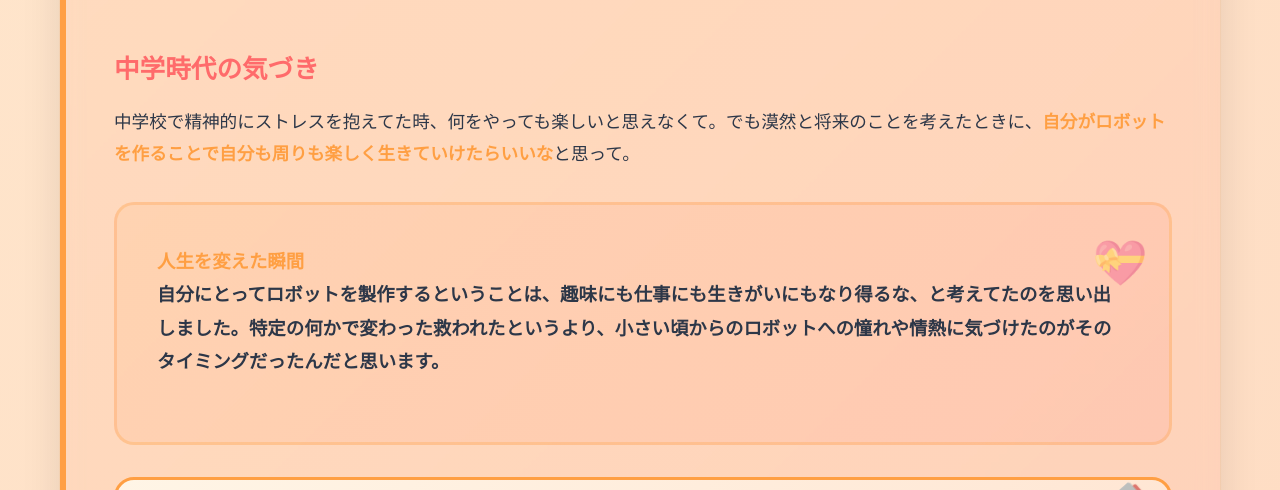
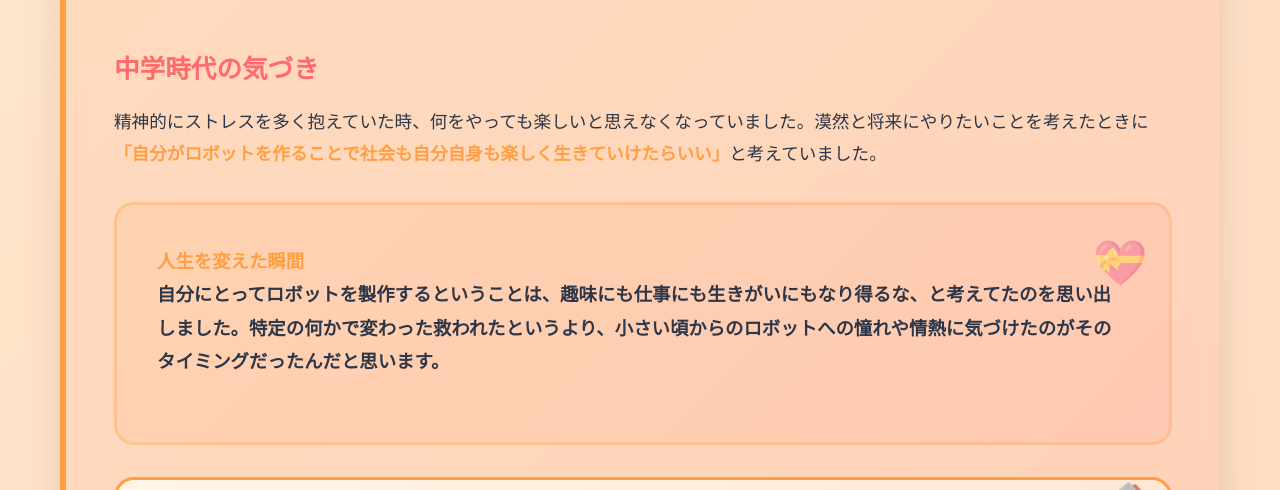
Before and after one commit to Getabako/ashioto2025, a plain HTML site: page haruppy.html in a window 1280 px wide. Shown: the part 1894-2384 px from the top of the page. Drawn offline with Linux system fonts and the light colour scheme.

Commit message:
中学時代の気づきセクションの文章を修正 - より自然で丁寧な表現に変更

```diff
--- a/haruppy.html
+++ b/haruppy.html
@@ -540,7 +540,7 @@
                 </div>
 
                 <h3>中学時代の気づき</h3>
-                <p>中学校で精神的にストレスを抱えてた時、何をやっても楽しいと思えなくて。でも漠然と将来のことを考えたときに、<strong>自分がロボットを作ることで自分も周りも楽しく生きていけたらいいな</strong>と思って。</p>
+                <p>精神的にストレスを多く抱えていた時、何をやっても楽しいと思えなくなっていました。漠然と将来にやりたいことを考えたときに<strong>「自分がロボットを作ることで社会も自分自身も楽しく生きていけたらいい」</strong>と考えていました。</p>
 
                 <div class="highlight-box">
                     <p><strong>人生を変えた瞬間</strong><br>
```
